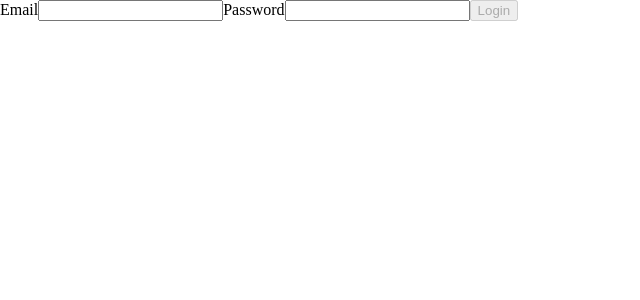
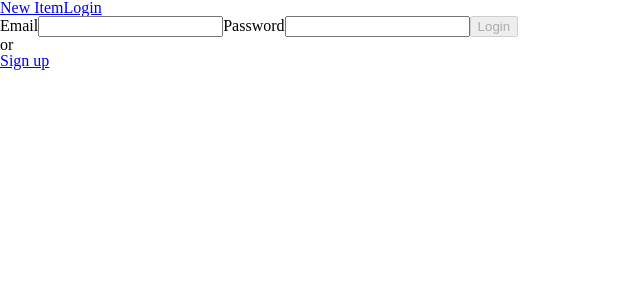
Before and after one commit to ttwebft70-bw-october/front-end, a React (Create React App) app: page / in a window 1280 px wide. Shown: the top 300 px of the page, without its empty margins (0-640 px from the left). Built offline with nearby package versions, Linux system fonts and the light colour scheme.

Commit message:
Basic navigation for existing components in place

```diff
--- a/src/App.js
+++ b/src/App.js
@@ -3,10 +3,12 @@ import { Route, Switch } from "react-router-dom";
 import Register from "./components/Register";
 import Login from "./components/Login";
 import NewItem from './components/NewItem'
+import Nav from './components/Nav'
 
 function App() {
 	return (
 		<div className="App">
+			<Nav/>
 			<Switch>
 				<Route exact path="/">
 					<Login />
--- a/src/components/Login.js
+++ b/src/components/Login.js
@@ -1,4 +1,5 @@
 import React, { useState, useEffect } from "react";
+import { Link } from "react-router-dom";
 import * as yup from "yup";
 
 const loginSchema = yup.object().shape({
@@ -33,7 +34,8 @@ function Login() {
 	};
 
 	return (
-		<form>
+		<div className="login">
+			<form className="login-form">
 				<label>
 					Email
 					<input
@@ -54,6 +56,9 @@ function Login() {
 				</label>
 				<button disabled={!buttonOn}>Login</button>
 			</form>
+			<div className="login-separator">or</div>
+			<div className="login-register"><Link to={"/register"}>Sign up</Link></div>
+		</div>
 	);
 }
 
--- /dev/null
+++ b/src/components/Nav.js
@@ -0,0 +1,13 @@
+import React from "react"
+import {Link} from "react-router-dom"
+
+function Nav() {
+	return(
+		<nav>
+			<Link to={'/new-item'}>New Item</Link>
+			<Link to={'/'}>Login</Link>
+		</nav>
+	)
+}
+
+export default Nav;
```
Also changed, not shown: public/manifest.json. Lines whose indentation alone changed are shown as unchanged.
